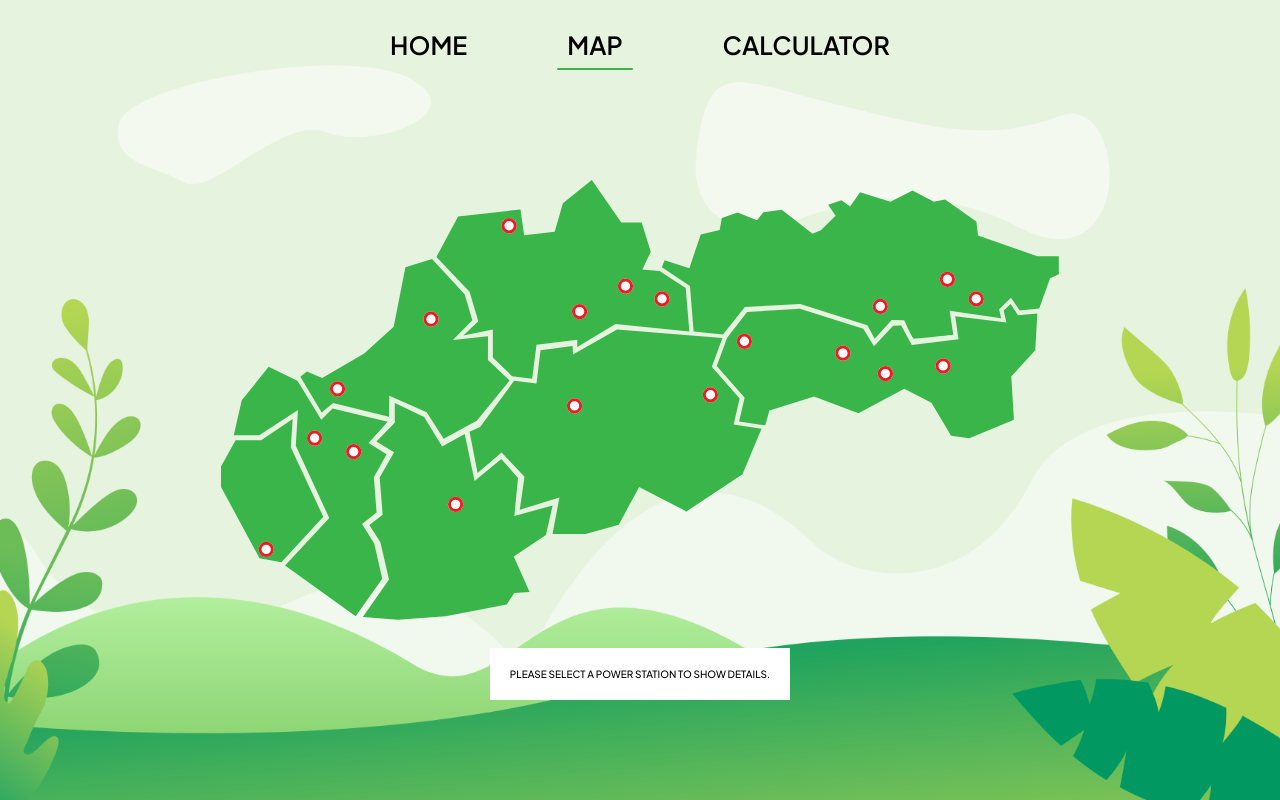
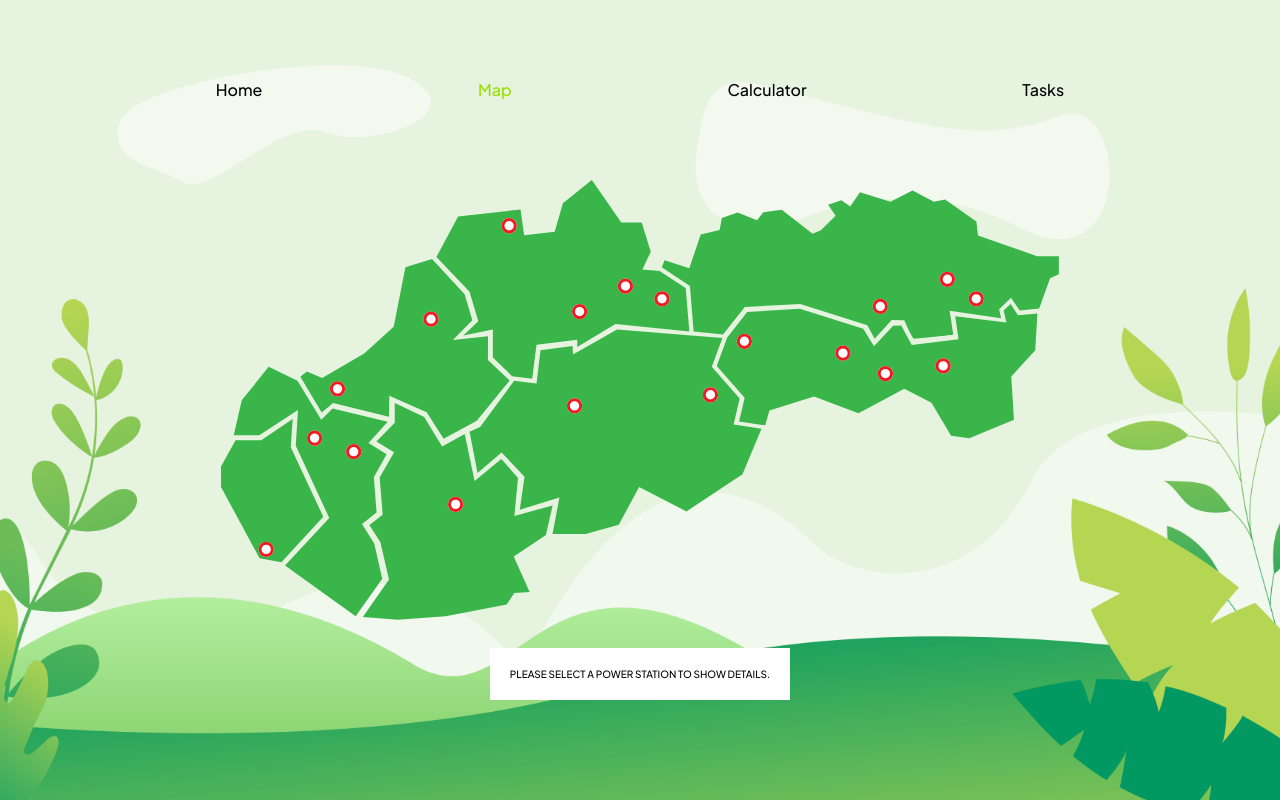
Before and after one commit to dejvokep/erasmus-energy-web-app, a Next.js app: page /map in a window 1280 px wide. Built offline with nearby package versions, Linux system fonts and the light colour scheme.

Commit message:
Redesigned the menu.

```diff
--- a/components/layout.js
+++ b/components/layout.js
@@ -1,12 +1,12 @@
 import {Fragment} from "react";
 import Head from "next/head";
-import Menu from "./menu";
+import Menu from "./menu/Menu";
 import Background from "./background";
 
 export default function Layout(props) {
     return <Fragment>
         <Head>
-            <title>Green Energy by Alejova Erasmus+ Team</title>
+            <title>Erasmus+ Alejova | Home</title>
             <link rel="shortcut icon" href="/favicon.ico"/>
             <meta name="viewport" content="width=device-width, initial-scale=1"/>
         </Head>
--- a/components/menu.js
+++ /dev/null
@@ -1,15 +0,0 @@
-import styles from "../styles/Menu.module.css"
-import {useRouter} from "next/router";
-import Link from "next/link";
-
-export default function Menu(props) {
-    const router = useRouter();
-
-    return <div className={styles.container}>
-        <div className={styles.options}>
-            <p className={router.route === "/" ? styles.active : ""}><Link href="/">Home</Link></p>
-            <p className={router.route === "/map" ? styles.active : ""}><Link href="/map">Map</Link></p>
-            <p className={router.route === "/calculator" ? styles.active : ""}><Link href="/calculator">Calculator</Link></p>
-        </div>
-    </div>
-}
--- /dev/null
+++ b/components/menu/Menu.js
@@ -0,0 +1,27 @@
+import styles from "../../styles/Menu.module.css"
+import MenuItem from "./MenuItem";
+
+const PAGES = [
+    {
+        route: "/",
+        name: "Home"
+    },
+    {
+        route: "/map",
+        name: "Map"
+    },
+    {
+        route: "/calculator",
+        name: "Calculator"
+    },
+    {
+        route: "/tasks",
+        name: "Tasks"
+    }
+]
+
+export default function Menu() {
+    return <div className={styles.container}>
+        {PAGES.map(page => <MenuItem key={page.route} route={page.route} name={page.name}/>)}
+    </div>
+}
--- /dev/null
+++ b/components/menu/MenuItem.js
@@ -0,0 +1,11 @@
+import {useRouter} from "next/router";
+import styles from "../../styles/MenuItem.module.css";
+import Link from "next/link";
+
+export default function MenuItem({ route, name }) {
+    const active = useRouter().route === route;
+
+    return <div className={styles.container}>
+        <p className={styles.text}><Link href={route} ><span className={active && styles.active}>{name}</span></Link></p>
+    </div>
+}
--- a/styles/Menu.module.css
+++ b/styles/Menu.module.css
@@ -1,11 +1,13 @@
 .container {
     position: fixed;
     z-index: 1;
-    top: 20px;
+    top: 80px;
+
     width: 100%;
-    height: 40px;
-    display: grid;
-    place-items: center;
+    height: 20px;
+
+    display: inline-flex;
+    justify-content: space-evenly;
 }
 
 p.active::after {
--- /dev/null
+++ b/styles/MenuItem.module.css
@@ -0,0 +1,14 @@
+.container {
+}
+
+.text {
+    font-weight: 500;
+    font-size: 16px;
+    line-height: 20px;
+    margin: 0;
+    cursor: pointer;
+}
+
+.active {
+    color: #98E000;
+}
--- a/styles/globals.css
+++ b/styles/globals.css
@@ -1,4 +1,4 @@
-@import url('https://fonts.googleapis.com/css2?family=Plus+Jakarta+Sans:wght@300;500;600&display=swap');
+@import url('https://fonts.googleapis.com/css2?family=Plus+Jakarta+Sans:wght@500;700&display=swap');
 
 html,
 body {
```
